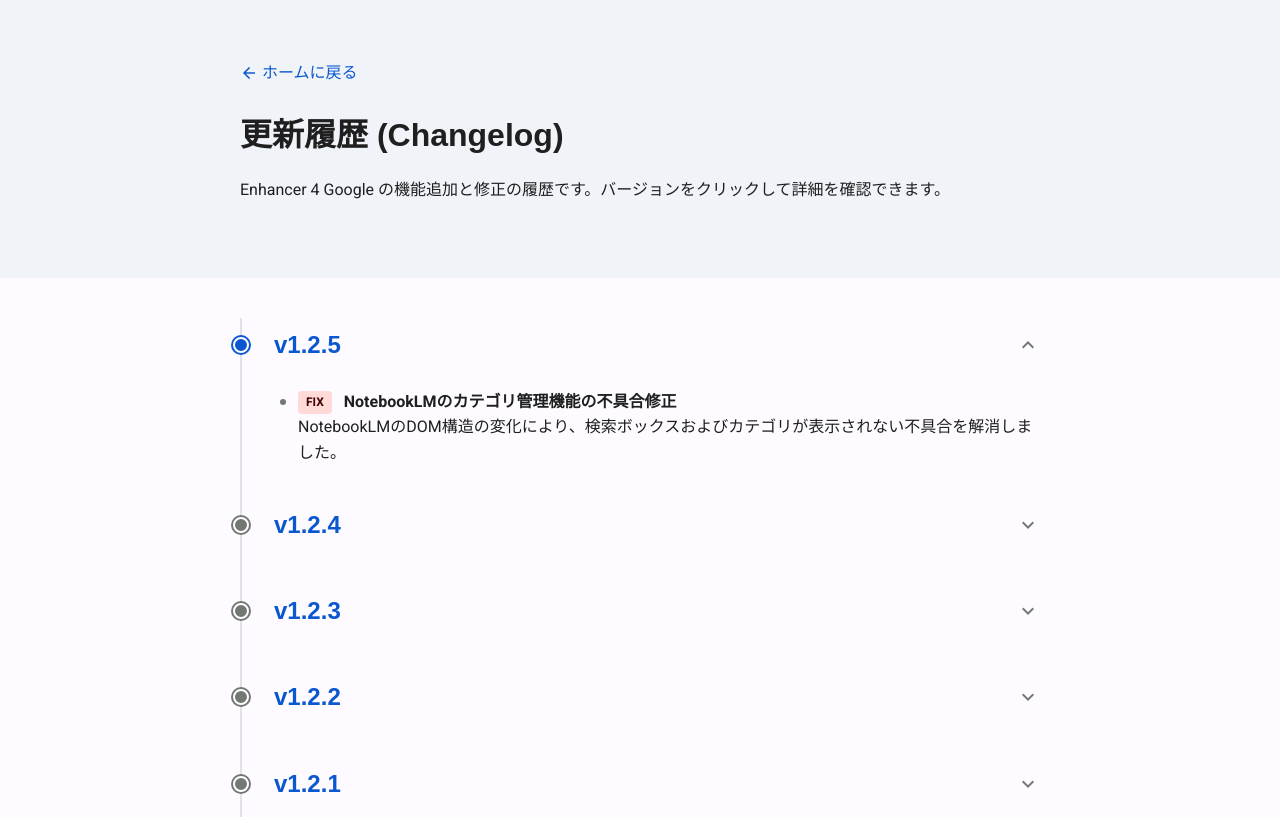
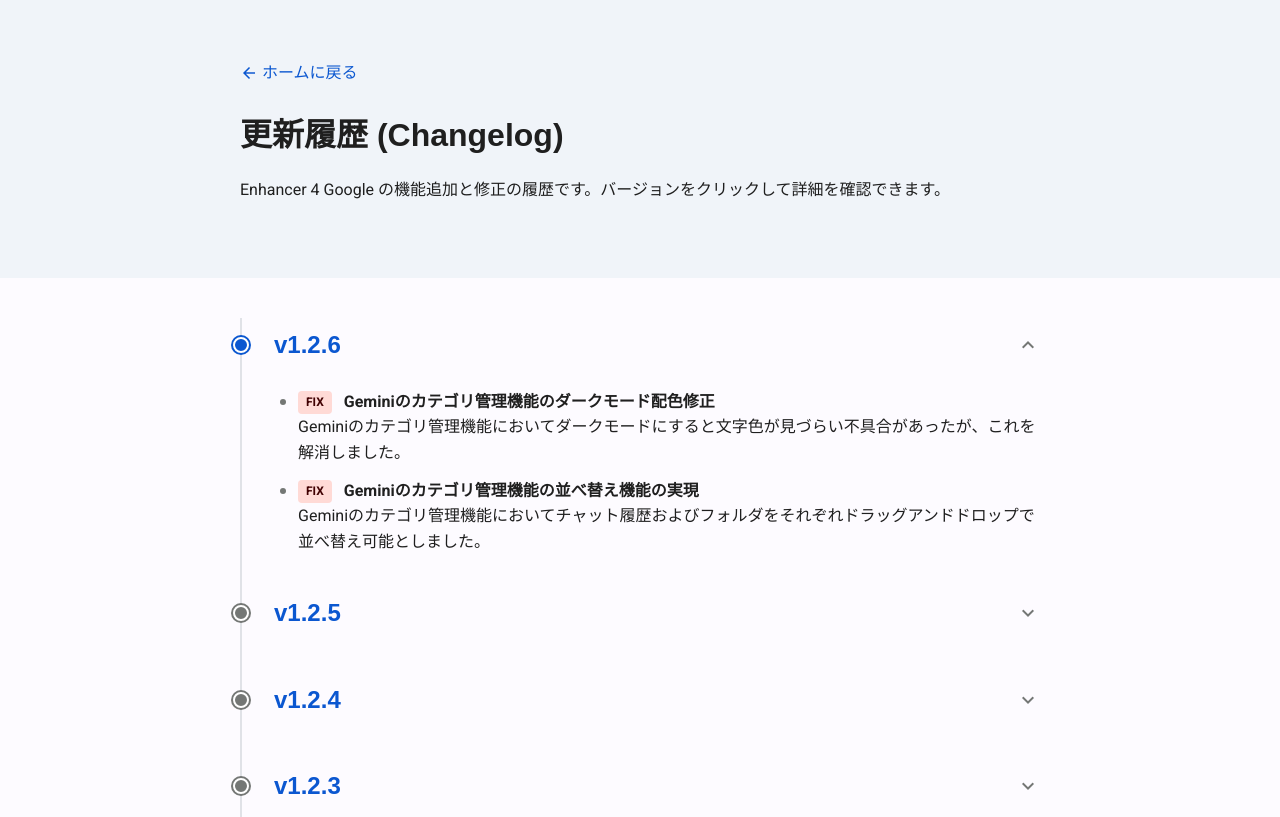
Before and after one commit to kotakahashi-4u/Enhancer4GooglePublic, a plain HTML site: page changelog.html in a window 1280 px wide. Shown: the top 817 px of the page. Drawn offline with Linux system fonts and the light colour scheme; a web font is replaced by a local one.

Commit message:
Update changelog.html

```diff
--- a/changelog.html
+++ b/changelog.html
@@ -202,9 +202,28 @@
 
   <div class="container">
     <div class="timeline">
+      <!-- v1.2.6 -->
+      <div class="version-item open">
+        <div class="version-header">
+          <span class="version-number">v1.2.6</span>
+          <span class="toggle-icon">expand_more</span>
+        </div>
+        <ul class="change-list">
+          <li class="change-item">
+            <span class="tag fix">FIX</span>
+            <strong>Geminiのカテゴリ管理機能のダークモード配色修正</strong><br>
+            Geminiのカテゴリ管理機能においてダークモードにすると文字色が見づらい不具合があったが、これを解消しました。
+          </li>
+          <li class="change-item">
+            <span class="tag fix">FIX</span>
+            <strong>Geminiのカテゴリ管理機能の並べ替え機能の実現</strong><br>
+            Geminiのカテゴリ管理機能においてチャット履歴およびフォルダをそれぞれドラッグアンドドロップで並べ替え可能としました。
+          </li>
+        </ul>
+      </div>
 
       <!-- v1.2.5 -->
-      <div class="version-item open">
+      <div class="version-item">
         <div class="version-header">
           <span class="version-number">v1.2.5</span>
           <span class="toggle-icon">expand_more</span>
```
